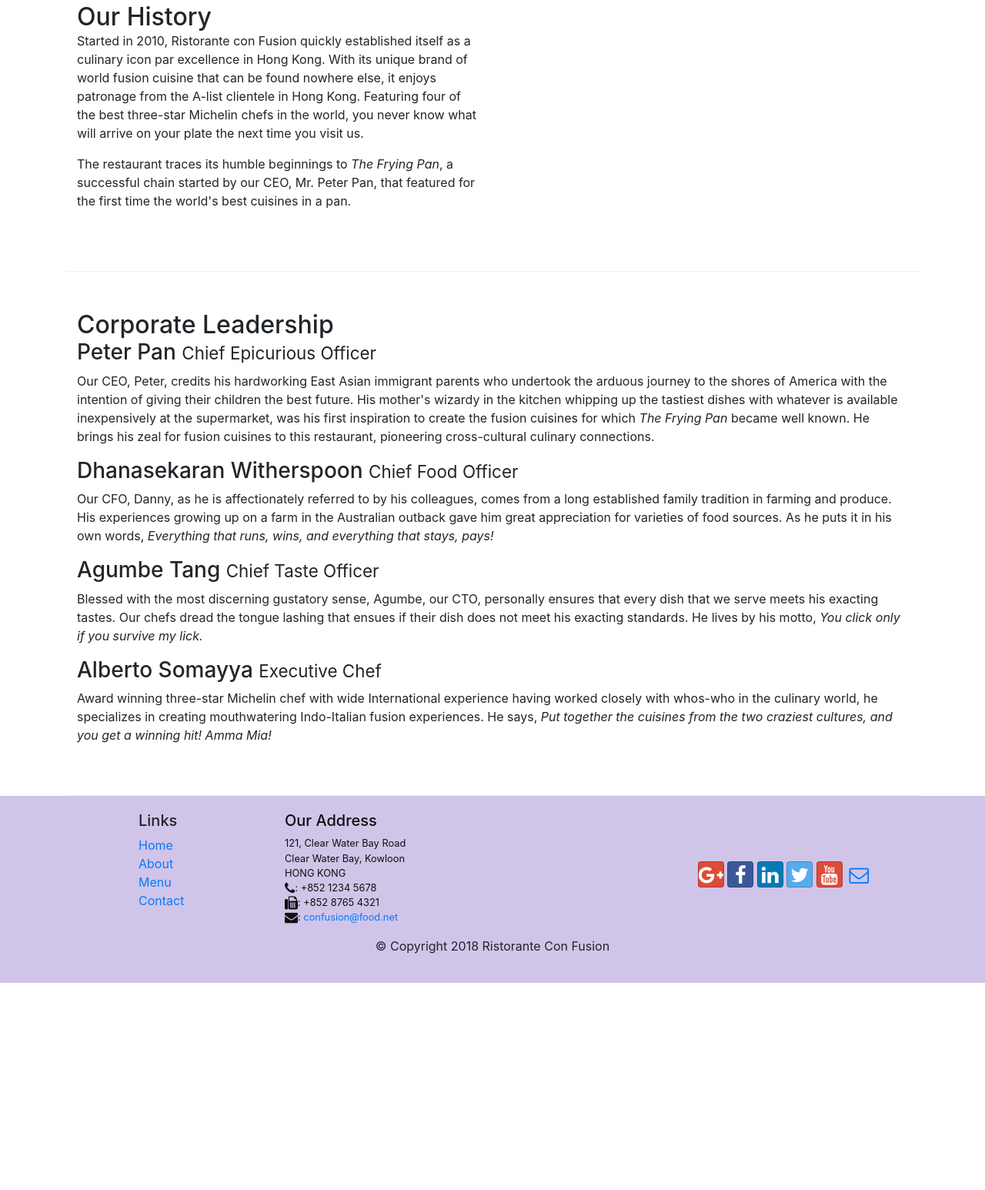
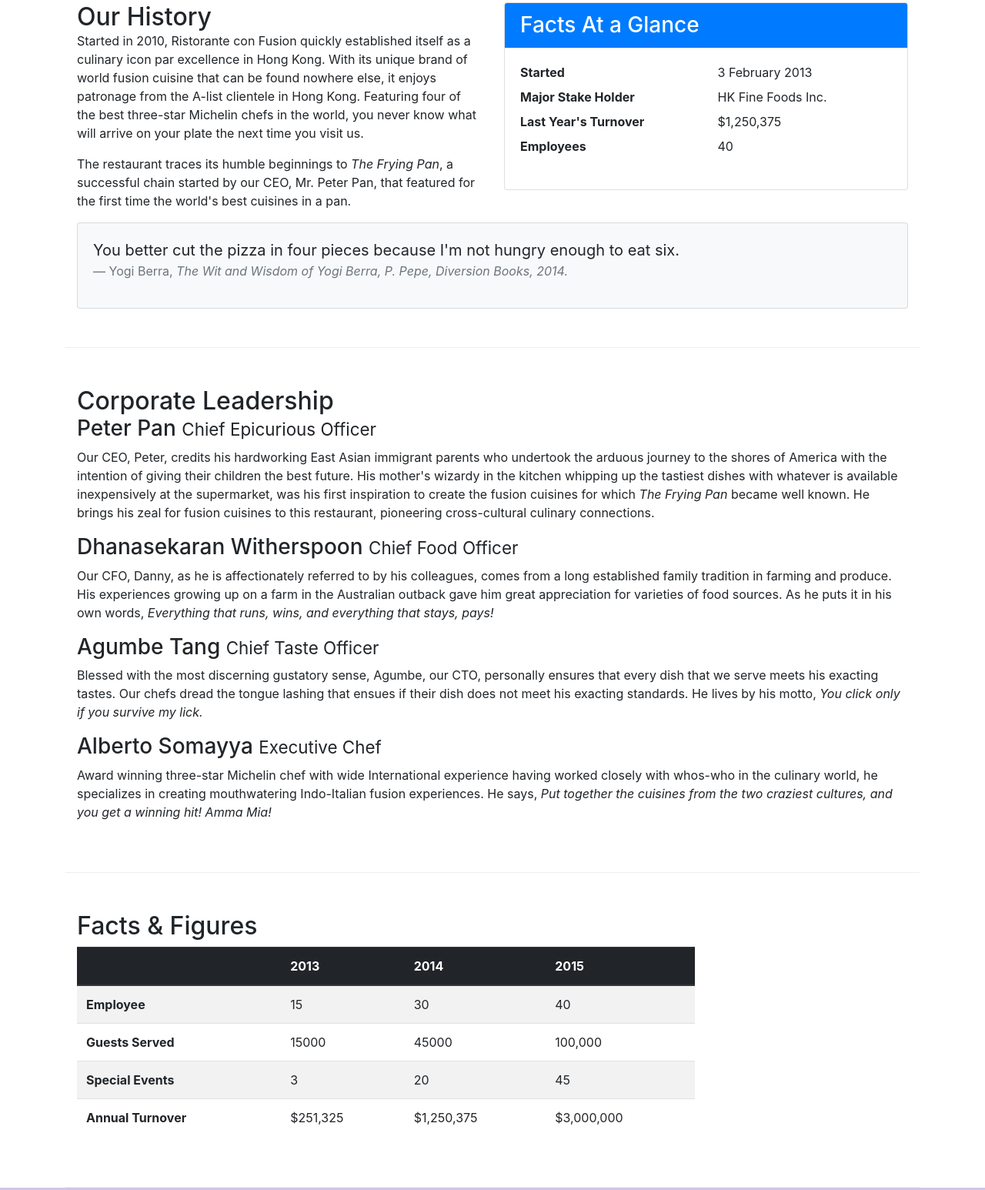
Before and after one commit to SushmitaRajtilak/conFusion, a website: page aboutus.html in a window 1280 px wide. Shown: the part 512-2058 px from the top of the page at 77% size. Before the commit the page ends 1789 px from the top, so only its background shows below. Drawn offline with nearby package versions, Linux system fonts and the light colour scheme.

Commit message:
Tables and Cards

```diff
--- a/aboutus.html
+++ b/aboutus.html
@@ -66,7 +66,34 @@
                 <p>Started in 2010, Ristorante con Fusion quickly established itself as a culinary icon par excellence in Hong Kong. With its unique brand of world fusion cuisine that can be found nowhere else, it enjoys patronage from the A-list clientele in Hong Kong.  Featuring four of the best three-star Michelin chefs in the world, you never know what will arrive on your plate the next time you visit us.</p>
                 <p>The restaurant traces its humble beginnings to <em>The Frying Pan</em>, a successful chain started by our CEO, Mr. Peter Pan, that featured for the first time the world's best cuisines in a pan.</p>
             </div>
-            <div>
+            <div class="col-sm">
+                <div class="card">
+                    <h3 class="card-header bg-primary text-white">Facts At a Glance</h3>
+                    <div class="card-body">
+                        <dl class="row">
+                            <dt class="col-6">Started</dt>
+                            <dd class="col-6">3 February 2013</dd>
+                            <dt class="col-6">Major Stake Holder</dt>
+                            <dd class="col-6">HK Fine Foods Inc.</dd>
+                            <dt class="col-6">Last Year's Turnover</dt>
+                            <dd class="col-6">$1,250,375</dd>
+                            <dt class="col-6">Employees</dt>
+                            <dd class="col-6">40</dd>
+                        </dl>
+                    </div>
+                </div>
+            </div>
+            <div class="col-12">
+                <div class="card card-body bg-light">
+                    <blockquote class="blockquote">
+                        <p class="mb-0">You better cut the pizza in four pieces because I'm not hungry enough to eat six.
+                        </p>
+                        <footer class="blockquote-footer">Yogi Berra,
+                            <cite title="Source Title">The Wit and Wisdom of Yogi Berra, P. Pepe, Diversion Books, 2014.
+                            </cite>
+                        </footer>
+                    </blockquote>
+                </div>
             </div>
         </div>
 
@@ -84,7 +111,49 @@
                 <p class="d-none d-sm-block">Award winning three-star Michelin chef with wide International experience having worked closely with whos-who in the culinary world, he specializes in creating mouthwatering Indo-Italian fusion experiences. He says, <em>Put together the cuisines from the two craziest cultures, and you get a winning hit! Amma Mia!</em></p>
             </div>
        </div>
-
+       <div class="row row-content">
+            <div class="col-12 col-sm-9">
+                <h2>Facts &amp; Figures</h2>
+                <div class="table-responsive">
+                    <table class="table table-striped">
+                        <thead class="thead-dark">
+                            <tr>
+                                <th>&nbsp;</th>
+                                <th>2013</th>
+                                <th>2014</th>
+                                <th>2015</th>
+                            </tr>
+                        </thead>
+                        <tbody>
+                            <tr>
+                                <th>Employee</th>
+                                <td>15</td>
+                                <td>30</td>
+                                <td>40</td>
+                            </tr>
+                             <tr>
+                                <th>Guests Served</th>
+                                <td>15000</td>
+                                <td>45000</td>
+                                <td>100,000</td>
+                            </tr>
+                            <tr>
+                                <th>Special Events</th>
+                                <td>3</td>
+                                <td>20</td>
+                                <td>45</td>
+                            </tr>
+                            <tr>
+                                <th>Annual Turnover</th>
+                                <td>$251,325</td>
+                                <td>$1,250,375</td>
+                                <td>$3,000,000</td>
+                            </tr>
+                        </tbody>
+                    </table>
+                </div>
+            </div>
+       </div>
     </div>
 
     <footer class="footer">
```
